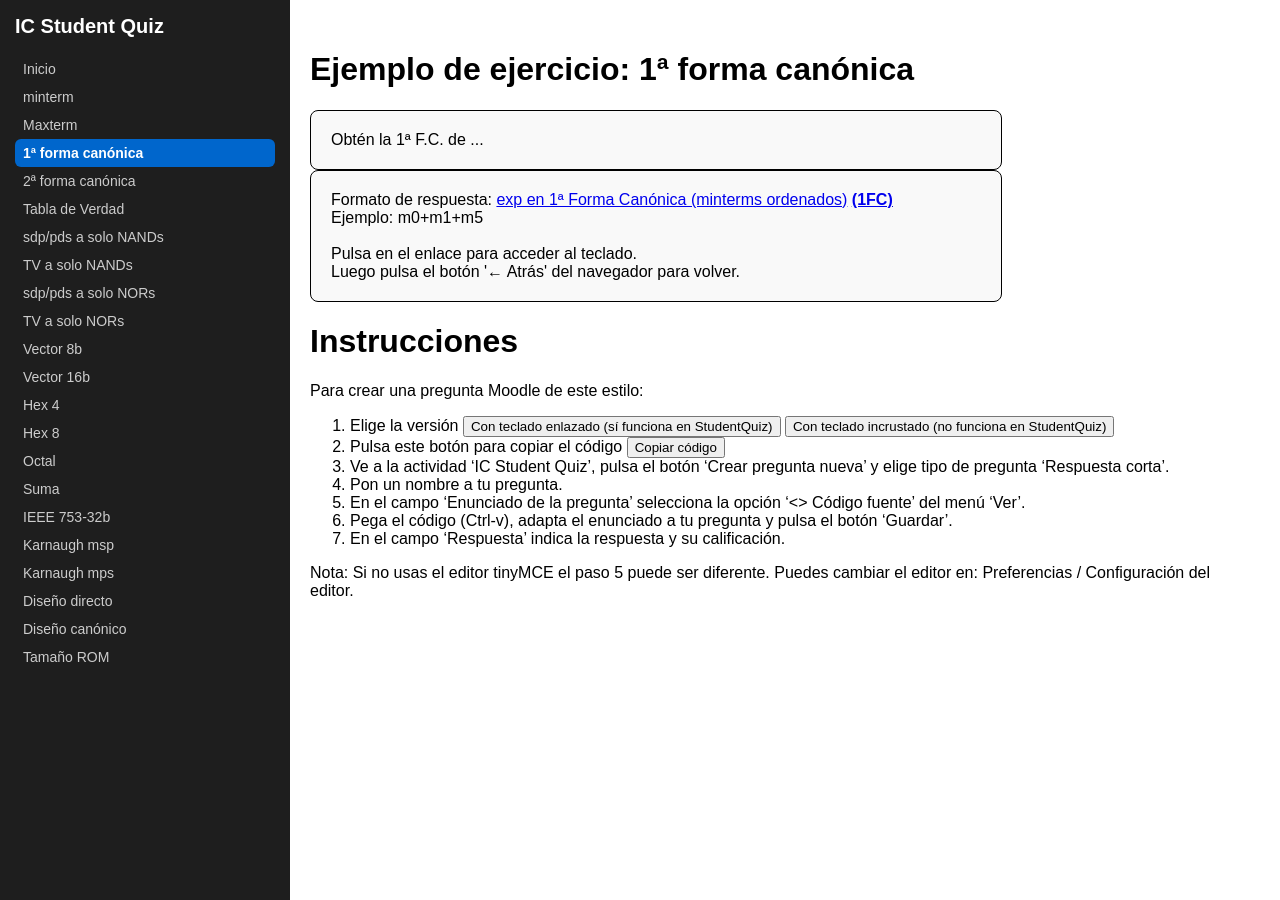
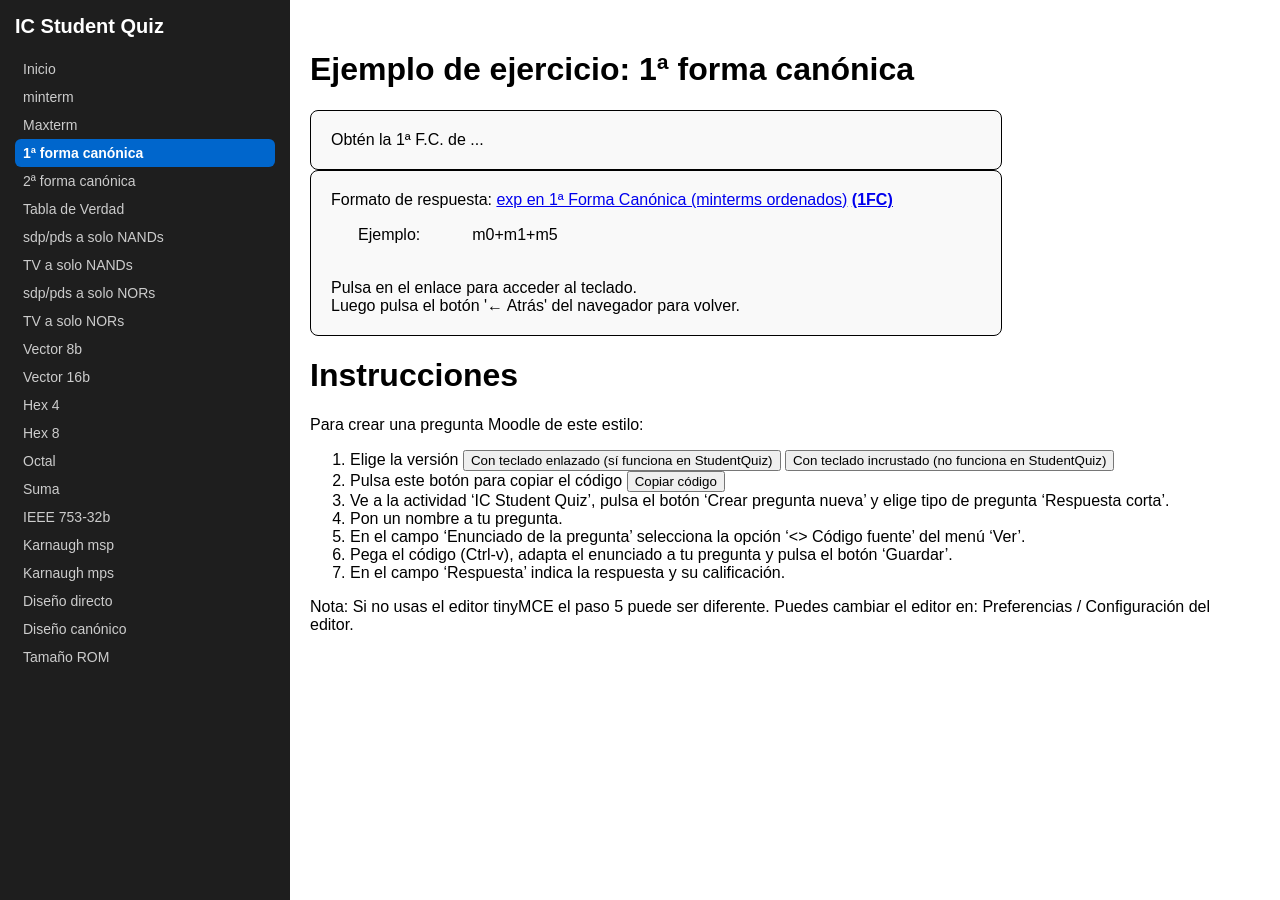
Before and after one commit to mglfcn/ic-student-quiz, a Jekyll site: the page built from forma1.md, in a window 1280 px wide. Built offline with Jekyll 4.4.1, drawn with Linux system fonts in a browser that asks for light colours.

Commit message:
Update forma1.md

```diff
--- a/forma1.md
+++ b/forma1.md
@@ -13,7 +13,12 @@
 
 {% capture macro_formato_y_ejemplo %}
 Formato de respuesta: <a href="https://webdiis.unizar.es/~luisma/ic/teclado_1FC.html">exp en 1ª Forma Canónica (minterms ordenados)</a> <b><u><a href="https://mglfcn.github.io/ic-student-quiz/kb/ic/teclado_1FC.html">(1FC)</a></u></b><br>
-Ejemplo: m0+m1+m5<br><br>
+<table>
+  <tr>
+    <td style="padding: 15px 25px; vertical-align: top;">Ejemplo:</td>
+    <td style="padding: 15px 25px; vertical-align: top;">m0+m1+m5</td>
+  </tr>
+</table><br>
 {% endcapture %}
 
 {% capture macro_teclado_enlace %}
```
